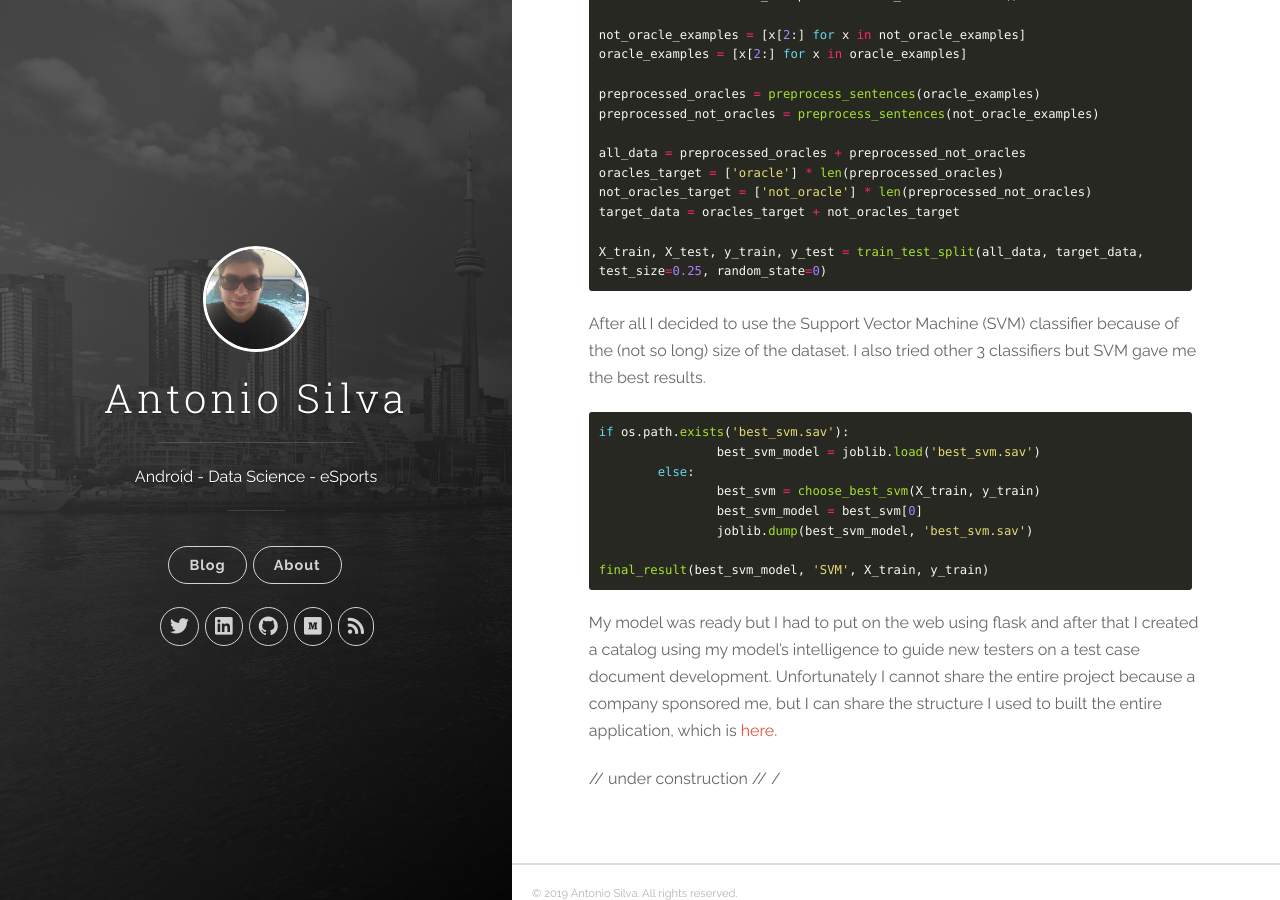
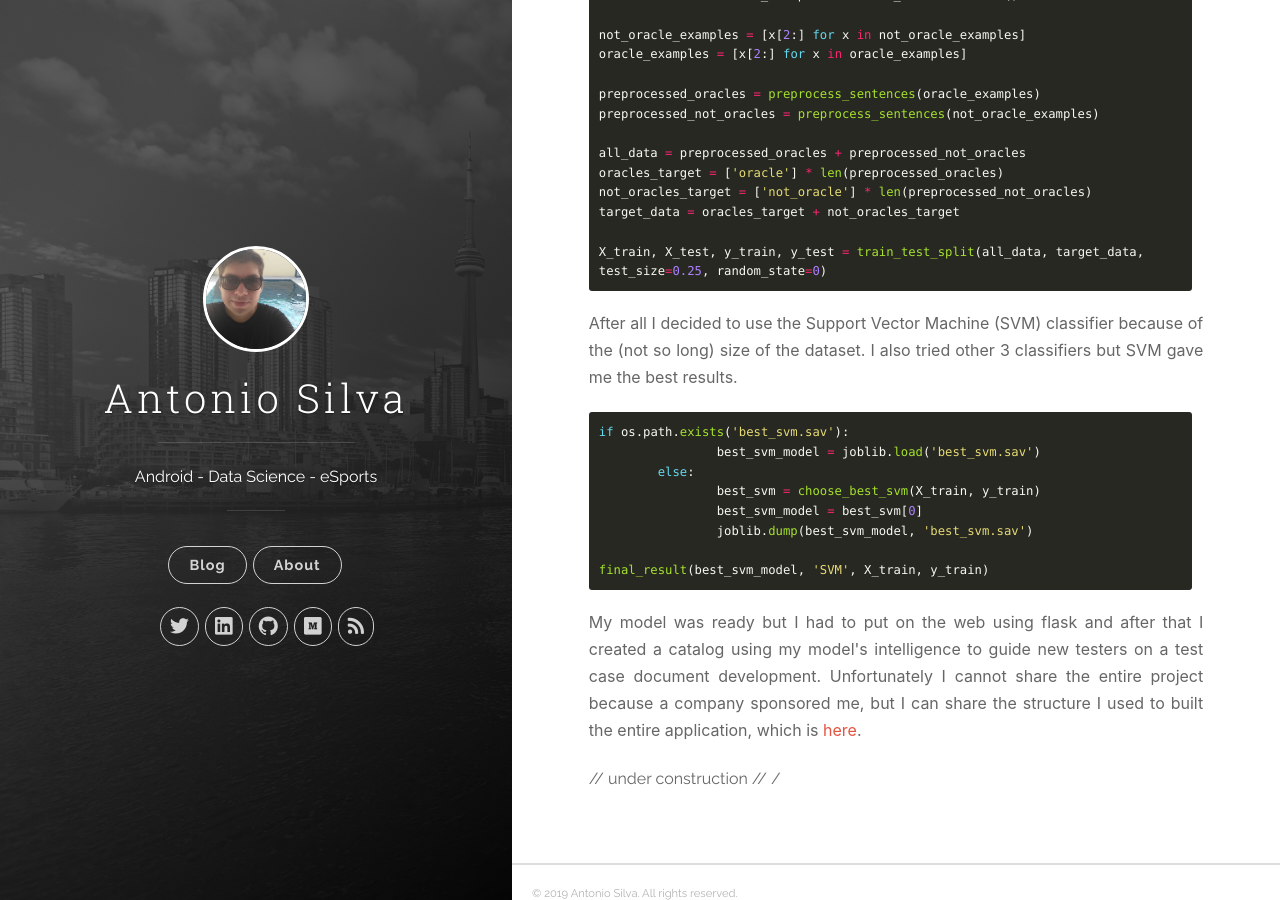
Before and after one commit to antoniosj/antoniosj.github.io, a Jekyll site: the page built from _posts/2018-11-11-octa.markdown, in a window 1280 px wide and 900 px high, scrolled down 1420 px. Built offline with Jekyll 4.4.1, drawn with Linux system fonts in a browser that asks for light colours; some of the changed text lies outside the part shown.

Commit message:
Update 2018-11-11-octa.markdown

```diff
--- a/_posts/2018-11-11-octa.markdown
+++ b/_posts/2018-11-11-octa.markdown
@@ -7,18 +7,18 @@
 
 ## Background
 
-<p>In computing, oracle (test) is a mechanism for determining whether a test has passed or failed. The use of oracles involves comparing the outputs of the system under test for a test-case input.
+<p style="text-align: justify; font-family: -apple-system, BlinkMacSystemFont, sans-serif;" >In computing, oracle (test) is a mechanism for determining whether a test has passed or failed. The use of oracles involves comparing the outputs of the system under test for a test-case input.
 Determining the correct output for a given input is known as the test oracle problem.</p>
 
-<p>Oracles can be categorized in:</p> **Specified - Derived - Implicit - Human** as you can check <a href="https://ieeexplore.ieee.org/abstract/document/6963470/">here</a>
+<p style="text-align: justify; font-family: -apple-system, BlinkMacSystemFont, sans-serif;" >Oracles can be categorized in:</p> **Specified - Derived - Implicit - Human** as you can check <a href="https://ieeexplore.ieee.org/abstract/document/6963470/">here</a>
 
-<p>One of the problems is related a oracles in test case documents. In a determined context, testers were writting test case documents kind confused and this was causing some derived oracle problems, so I decided to built an classifier, using the company's project dataset to help testers write better test case documents, reducing the oracle problems and making easier to verify its behavior</p>
+<p style="text-align: justify; font-family: -apple-system, BlinkMacSystemFont, sans-serif;" >One of the problems is related a oracles in test case documents. In a determined context, testers were writting test case documents kind confused and this was causing some derived oracle problems, so I decided to built an classifier, using the company's project dataset to help testers write better test case documents, reducing the oracle problems and making easier to verify its behavior</p>
 
-I made a tool called OCTA for test case documents classification. I used controlled language (PENG) concepts to standard the text, creating a catalog of good practices of how a test case document should be written in terms of oracle. And also I read a lot of oracle problem acticles to get knowledge of what scientists were doing to contribute to this subject.
+<p style="text-align: justify; font-family: -apple-system, BlinkMacSystemFont, sans-serif;" >I made a tool called OCTA for test case documents classification. I used controlled language (PENG) concepts to standard the text, creating a catalog of good practices of how a test case document should be written in terms of oracle. And also I read a lot of oracle problem acticles to get knowledge of what scientists were doing to contribute to this subject.</p>
 
 ## Libraries imported
 
-Here I'm using sklearn, nltk, np and so on. The method to process the sentences was TF-IDF.
+<p style="text-align: justify; font-family: -apple-system, BlinkMacSystemFont, sans-serif;" >Here I'm using sklearn, nltk, np and so on. The method to process the sentences was TF-IDF.</p>
 
 {% highlight python %}
 import matplotlib.pyplot as plt
@@ -31,7 +31,7 @@
 from utils import preprocess_sentences
 {% endhighlight %}
 
-And then I pre processed texts from two datasets, the oracles and non oracles, and after that I split the data into 75% train and 25% test.
+<p style="text-align: justify; font-family: -apple-system, BlinkMacSystemFont, sans-serif;" >And then I pre processed texts from two datasets, the oracles and non oracles, and after that I split the data into 75% train and 25% test.</p>
 
 {% highlight python %}
 with open('resources/not_oracle_en.txt') as not_oracle_file:
@@ -54,7 +54,7 @@
 X_train, X_test, y_train, y_test = train_test_split(all_data, target_data, test_size=0.25, random_state=0)
 {% endhighlight %}
 
-After all I decided to use the Support Vector Machine (SVM) classifier because of the (not so long) size of the dataset. I also tried other 3 classifiers but SVM gave me the best results.
+<p style="text-align: justify; font-family: -apple-system, BlinkMacSystemFont, sans-serif;" >After all I decided to use the Support Vector Machine (SVM) classifier because of the (not so long) size of the dataset. I also tried other 3 classifiers but SVM gave me the best results.</p>
 
 {% highlight python %}
 if os.path.exists('best_svm.sav'):
@@ -67,6 +67,6 @@
 final_result(best_svm_model, 'SVM', X_train, y_train)
 {% endhighlight %}
 
-My model was ready but I had to put on the web using flask and after that I created a catalog using my model's intelligence to guide new testers on a test case document development. Unfortunately I cannot share the entire project because a company sponsored me, but I can share the structure I used to built the entire application, which is <a href="https://github.com/antoniosj/octa/">here</a>.
+<p style="text-align: justify; font-family: -apple-system, BlinkMacSystemFont, sans-serif;" >My model was ready but I had to put on the web using flask and after that I created a catalog using my model's intelligence to guide new testers on a test case document development. Unfortunately I cannot share the entire project because a company sponsored me, but I can share the structure I used to built the entire application, which is <a href="https://github.com/antoniosj/octa/">here</a>.</p>
 
 // under construction // /
```
